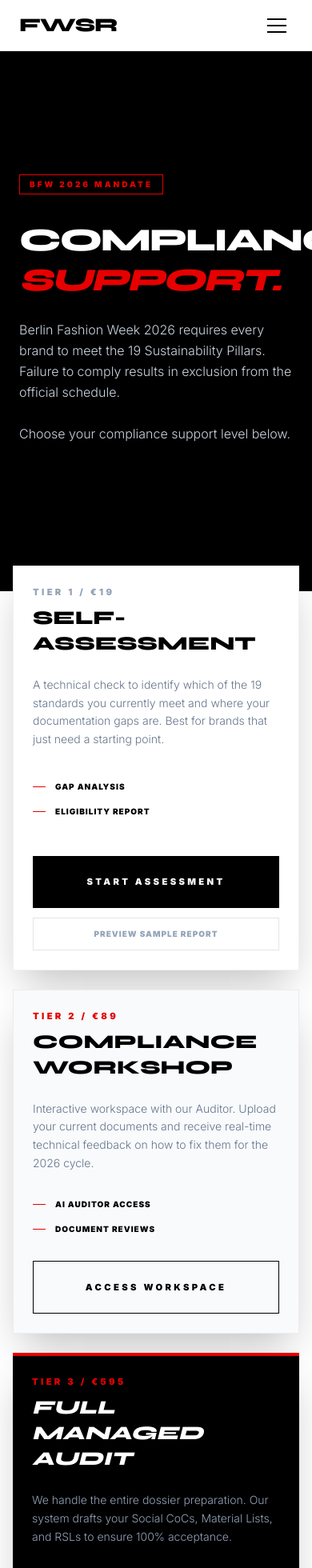
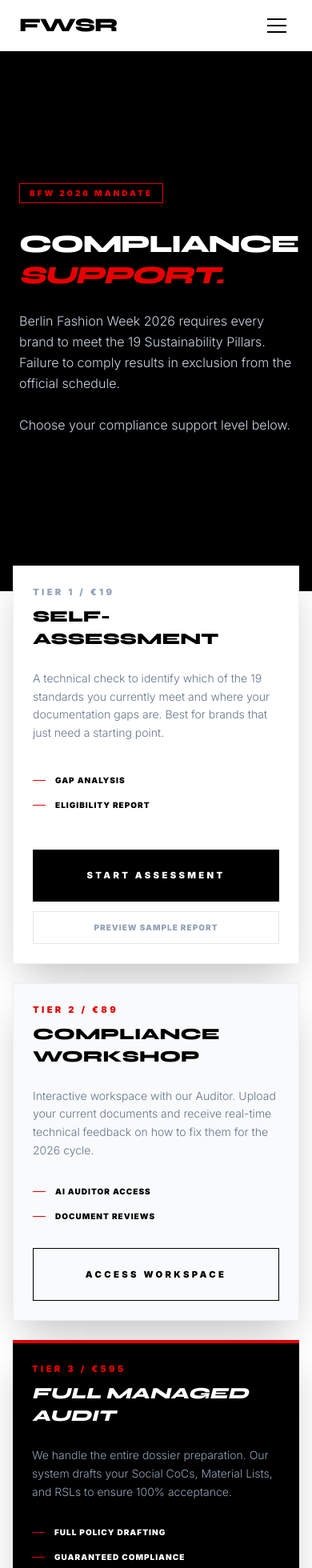
Before and after one commit to zmegend007/FWSR-agent, a React (Vite) app: page / in a window 390 px wide. Shown: the top 1960 px of the page at 80% size. Built offline with nearby package versions, Linux system fonts and the light colour scheme; no server answers.

Commit message:
Critical Mobile Safety: Enforce overflow hidden and reduce excessive typography

```diff
--- a/components/HowItWorksPage.tsx
+++ b/components/HowItWorksPage.tsx
@@ -26,7 +26,7 @@ const HowItWorksPage: React.FC<Props> = ({ onStart, onSelectPlan }) => {
 
           <div className="border-t-4 border-black pt-12">
             <div className="text-6xl font-heading font-black text-slate-100 mb-4">01</div>
-            <h3 className="text-2xl font-heading font-bold uppercase mb-6">Identify Gaps</h3>
+            <h3 className="text-xl font-heading font-bold uppercase mb-6">Identify Gaps</h3>
             <p className="text-slate-500 leading-relaxed mb-8">
               Our €19 assessment helps you determine exactly which standards you are failing. You receive a technical gap analysis that you can use as a roadmap for your internal team.
             </p>
@@ -40,7 +40,7 @@ const HowItWorksPage: React.FC<Props> = ({ onStart, onSelectPlan }) => {
 
           <div className="border-t-4 border-red pt-12">
             <div className="text-6xl font-heading font-black text-slate-100 mb-4">02</div>
-            <h3 className="text-2xl font-heading font-bold uppercase mb-6">Fix Documents</h3>
+            <h3 className="text-xl font-heading font-bold uppercase mb-6">Fix Documents</h3>
             <p className="text-slate-500 leading-relaxed mb-8">
               The €89 Workshop gives you access to our AI auditor. Upload your current drafts and receive specific technical instructions on how to amend them to meet the BFW requirements.
             </p>
@@ -54,7 +54,7 @@ const HowItWorksPage: React.FC<Props> = ({ onStart, onSelectPlan }) => {
 
           <div className="border-t-4 border-black pt-12 bg-black -m-4 p-8 md:p-12 text-white">
             <div className="text-6xl font-heading font-black text-white/10 mb-4">03</div>
-            <h3 className="text-2xl font-heading font-bold uppercase mb-6 italic">Full Management</h3>
+            <h3 className="text-xl font-heading font-bold uppercase mb-6 italic">Full Management</h3>
             <p className="text-slate-400 leading-relaxed mb-8">
               For brands without a dedicated sustainability manager. Our €595 Auditor service handles the entire drafting and verification process, preparing your final BFW submission dossier.
             </p>
--- a/components/LandingPage.tsx
+++ b/components/LandingPage.tsx
@@ -39,7 +39,7 @@ const LandingPage: React.FC<Props> = ({ onStart, onNavigate, onSelectPlan }) =>
             <div className="inline-block px-3 py-1 border border-red text-red text-[10px] font-black uppercase tracking-[0.3em] mb-8">
               BFW 2026 Mandate
             </div>
-            <h1 className="font-heading font-black leading-tight md:leading-[0.9] tracking-tighter uppercase mb-6 md:mb-10 text-white" style={{ fontSize: 'clamp(2.5rem, 10vw, 6rem)' }}>
+            <h1 className="font-heading font-black leading-tight md:leading-[0.9] tracking-tighter uppercase mb-6 md:mb-10 text-white" style={{ fontSize: 'clamp(1.75rem, 8vw, 6rem)' }}>
               Compliance <br /> <span className="italic text-red">Support.</span>
             </h1>
             <p className="text-base md:text-xl text-slate-300 font-light leading-relaxed mb-8 md:mb-12 max-w-xl">
@@ -60,7 +60,7 @@ const LandingPage: React.FC<Props> = ({ onStart, onNavigate, onSelectPlan }) =>
             <div className="bg-white border border-black/5 p-6 md:p-12 shadow-2xl flex flex-col justify-between">
               <div>
                 <p className="text-technical text-slate-400 mb-2">Tier 1 / €19</p>
-                <h3 className="text-2xl md:text-3xl font-heading font-black uppercase mb-6 md:mb-8">Self-Assessment</h3>
+                <h3 className="text-xl md:text-3xl font-heading font-black uppercase mb-6 md:mb-8">Self-Assessment</h3>
                 <p className="text-sm text-slate-500 font-light leading-relaxed mb-10">
                   A technical check to identify which of the 19 standards you currently meet and where your documentation gaps are.
                   Best for brands that just need a starting point.
@@ -94,7 +94,7 @@ const LandingPage: React.FC<Props> = ({ onStart, onNavigate, onSelectPlan }) =>
             <div className="bg-slate-50 border border-black/5 p-6 md:p-12 shadow-2xl flex flex-col justify-between">
               <div>
                 <p className="text-technical text-red mb-2">Tier 2 / €89</p>
-                <h3 className="text-2xl md:text-3xl font-heading font-black uppercase mb-6 md:mb-8">Compliance Workshop</h3>
+                <h3 className="text-xl md:text-3xl font-heading font-black uppercase mb-6 md:mb-8">Compliance Workshop</h3>
                 <p className="text-sm text-slate-500 font-light leading-relaxed mb-8 md:mb-10">
                   Interactive workspace with our Auditor. Upload your current documents and receive real-time technical feedback on how to fix them for the 2026 cycle.
                 </p>
@@ -119,7 +119,7 @@ const LandingPage: React.FC<Props> = ({ onStart, onNavigate, onSelectPlan }) =>
             <div className="bg-black text-white p-6 md:p-12 shadow-2xl flex flex-col justify-between border-t-4 border-red">
               <div>
                 <p className="text-technical text-red mb-2">Tier 3 / €595</p>
-                <h3 className="text-2xl md:text-3xl font-heading font-black uppercase mb-6 md:mb-8 italic">Full Managed Audit</h3>
+                <h3 className="text-xl md:text-3xl font-heading font-black uppercase mb-6 md:mb-8 italic">Full Managed Audit</h3>
                 <p className="text-sm text-slate-400 font-light leading-relaxed mb-8 md:mb-10">
                   We handle the entire dossier preparation. Our system drafts your Social CoCs, Material Lists, and RSLs to ensure 100% acceptance.
                 </p>
--- a/components/StandardsPage.tsx
+++ b/components/StandardsPage.tsx
@@ -21,7 +21,7 @@ const StandardsPage: React.FC<Props> = ({ onStart }) => {
       <div className="max-w-7xl mx-auto">
         <div className="mb-12 md:mb-24 border-b border-black/5 pb-8 md:pb-16">
           <p className="text-technical text-red mb-6">Technical Scope</p>
-          <h1 className="font-heading font-black uppercase tracking-tighter leading-tight md:leading-[0.85] mb-6 md:mb-12" style={{ fontSize: 'clamp(2rem, 8vw, 7rem)' }}>
+          <h1 className="font-heading font-black uppercase tracking-tighter leading-tight md:leading-[0.85] mb-6 md:mb-12" style={{ fontSize: 'clamp(1.5rem, 8vw, 7rem)' }}>
             The 19 Pillars of <br /> <span className="text-slate-300 italic">Compliance.</span>
           </h1>
           <p className="text-lg md:text-2xl text-slate-500 font-light leading-relaxed max-w-3xl">
--- a/index.html
+++ b/index.html
@@ -25,6 +25,8 @@
             display: flex;
             flex-direction: column;
             min-height: 100vh;
+            overflow-x: hidden;
+            width: 100%;
         }
 
         .font-heading {
```
